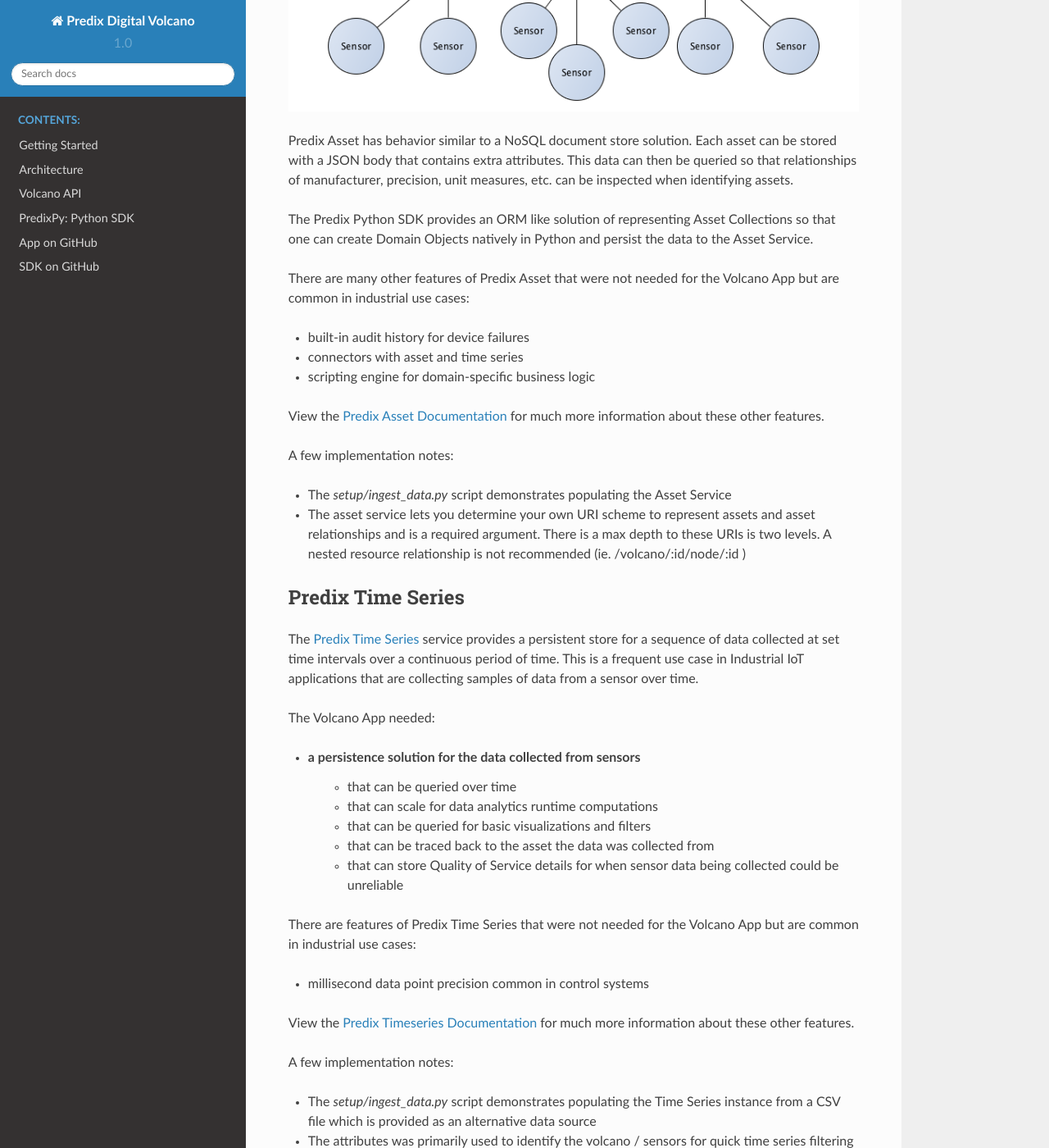
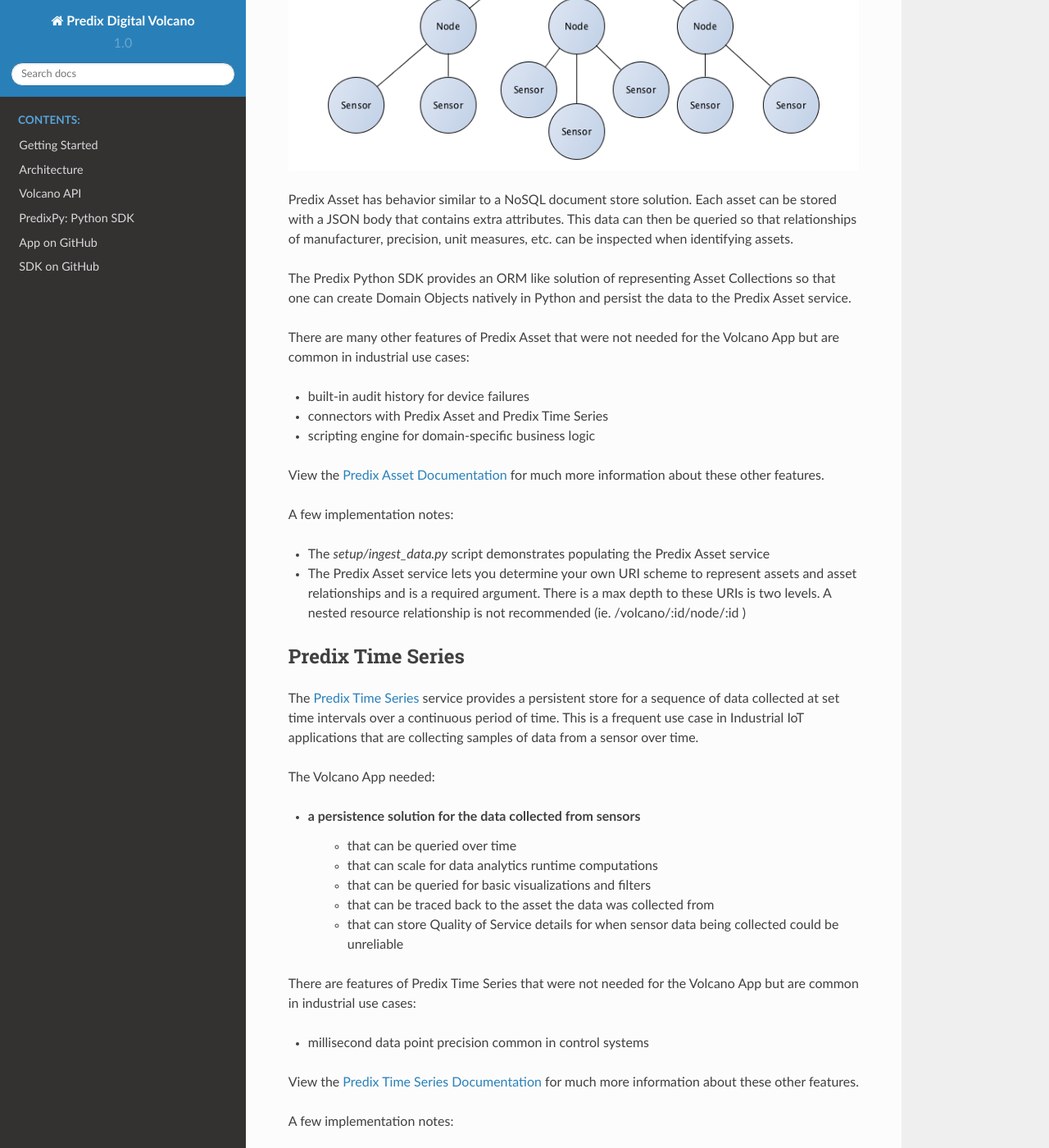
Before and after one commit to sah2ed/predix-volcano-app, a Sphinx documentation site: the page built from docs/architecture/services.rst, in a window 1280 px wide and 1400 px high, scrolled down 1245 px. Shown: the whole window at 82% size. Built offline with Sphinx 7.4.7 and the Read the Docs theme 2.0.0, drawn with Linux system fonts in a browser that asks for light colours; some of the changed text lies outside the part shown.

Commit message:
feedback on documentation

```diff
--- a/docs/architecture/services.rst
+++ b/docs/architecture/services.rst
@@ -5,6 +5,11 @@ Predix Services
 Predix Services are provided through a catalog or marketplace of microservices.
 Each is focused on solving a specific problem well.  In the case of our Volcano
 App, each solves a problem around persistence.
+
+Additionally the Predix Python SDK (PredixPy_) helps work with these services by
+providing client libraries.
+
+.. _PredixPy: https://github.com/PredixDev/predixpy.git
 
 User Account and Authentication (UAA)
 .....................................
@@ -21,7 +26,7 @@ The Volcano App needed:
 
 - an admin account for maintaining UAA itself
 - a client account with client_id and secret for our application to use that is
-  granted permission to access **Predix Asset** and **Predix TimeSeries**
+  granted permission to access **Predix Asset** and **Predix Time Series**
 
 .. _`User Account and Authentication Service (UAA)`: https://www.predix.io/services/service.html?id=1172
 
@@ -55,13 +60,13 @@ measures, etc. can be inspected when identifying assets.
 
 The Predix Python SDK provides an ORM like solution of representing Asset
 Collections so that one can create Domain Objects natively in Python and
-persist the data to the Asset Service.
+persist the data to the Predix Asset service.
 
 There are many other features of Predix Asset that were not needed for the
 Volcano App but are common in industrial use cases:
 
 - built-in audit history for device failures
-- connectors with asset and time series
+- connectors with Predix Asset and Predix Time Series
 - scripting engine for domain-specific business logic
 
 View the `Predix Asset Documentation`_ for much more information about these
@@ -69,8 +74,8 @@ other features.
 
 A few implementation notes:
 
-- The *setup/ingest_data.py* script demonstrates populating the Asset Service
-- The asset service lets you determine your own URI scheme to represent assets
+- The *setup/ingest_data.py* script demonstrates populating the Predix Asset service
+- The Predix Asset service lets you determine your own URI scheme to represent assets
   and asset relationships and is a required argument.  There is a max depth to
   these URIs is two levels.  A nested resource relationship is not recommended
   (ie. /volcano/:id/node/:id )
@@ -102,17 +107,17 @@ App but are common in industrial use cases:
 
 - millisecond data point precision common in control systems
 
-View the `Predix Timeseries Documentation`_ for much more information about
+View the `Predix Time Series Documentation`_ for much more information about
 these other features.
 
-.. _`Predix Timeseries Documentation`: https://docs.predix.io/en-US/content/service/data_management/time_series/
+.. _`Predix Time Series Documentation`: https://docs.predix.io/en-US/content/service/data_management/time_series/
 
 A few implementation notes:
 
 - The *setup/ingest_data.py* script demonstrates populating the Time Series
   instance from a CSV file which is provided as an alternative data source
 - The attributes was primarily used to identify the volcano / sensors for quick
-  time series filtering
+  filtering
 - The tags are representative of the type of data being collected -- so
   temperature data shares a common tag TPA and is the basis of doing queries
 - The timestamp will always have millisecond precision in UTC even if rounded
--- a/docs/getting-started/index.rst
+++ b/docs/getting-started/index.rst
@@ -34,7 +34,7 @@ Create a Space
 
 Cloud Foundry is made with enterprises in mind and manages compute and storage
 resources through the concepts of organizations and spaces.  You can create a space
-specifically to work on your volcano project.
+specifically to work on your volcano project in your own default organization.
 
 From a terminal::
 
```
Also changed, not shown: README.md (+3 -3 lines), docs/architecture/index.rst (+19 -10 lines), docs/architecture/images/volcanoapp.png, 3 other files.
